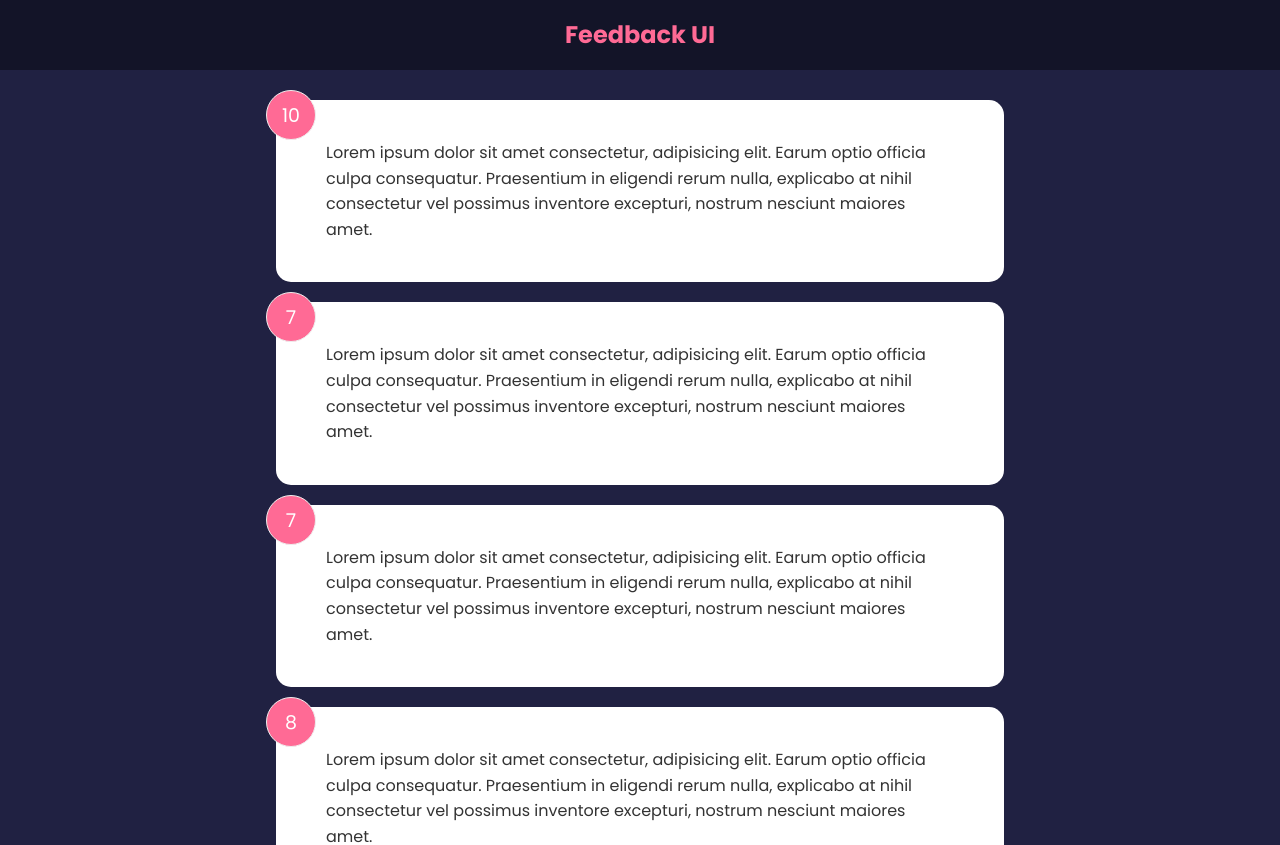
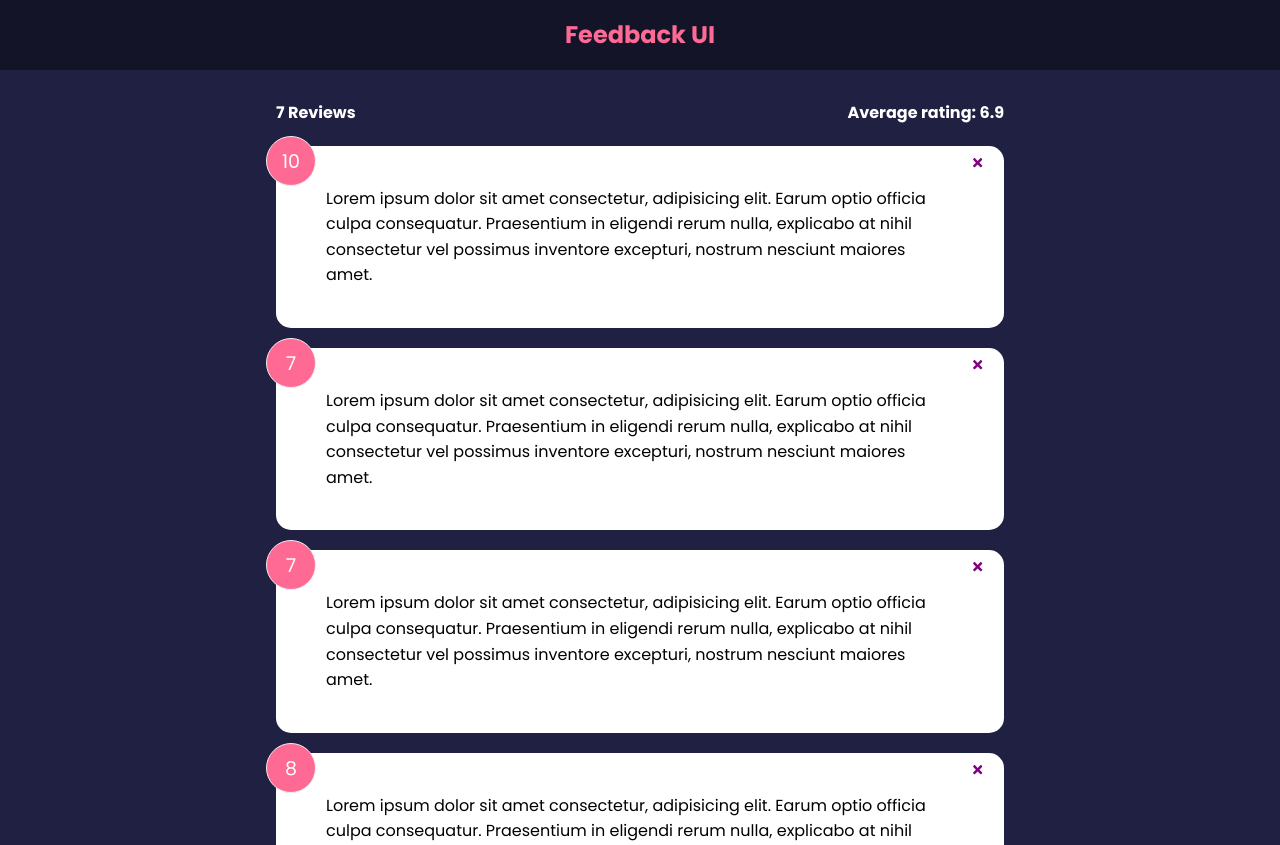
Before and after one commit to ol3gatron/Feedback-App, a React (Create React App) app: page / in a window 1280 px wide. Shown: the top 845 px of the page. Built offline with nearby package versions, Linux system fonts and the light colour scheme.

Commit message:
added feedback stats component

```diff
--- a/package.json
+++ b/package.json
@@ -8,6 +8,7 @@
     "@testing-library/user-event": "^13.5.0",
     "react": "^18.1.0",
     "react-dom": "^18.1.0",
+    "react-icons": "^4.3.1",
     "react-scripts": "5.0.1",
     "web-vitals": "^2.1.4"
   },
--- a/src/App.js
+++ b/src/App.js
@@ -1,16 +1,24 @@
 import {useState} from "react"
 import Header from "./components/Header"
 import FeedbackList from "./components/FeedbackList"
+import FeedbackStats from "./components/FeedbackStats"
 import FeedbackData from "./data/FeedbackData"
 
 function App() {
   const [feedback, setFeedback] = useState(FeedbackData)
 
+  const deleteFeedback = (id) => {
+    if (window.confirm("Are you sure you want to delete?")) {
+      setFeedback(feedback.filter((item) => item.id !== id))
+    }
+  }
+
   return (
     <>
       <Header />
       <div className="container">
-        <FeedbackList feedback={feedback}/>
+        <FeedbackStats feedback={feedback} />
+        <FeedbackList feedback={feedback} handleDelete={deleteFeedback}/>
       </div>
     </>
   )
--- a/src/components/FeedbackItem.jsx
+++ b/src/components/FeedbackItem.jsx
@@ -1,10 +1,22 @@
-function FeedbackItem({item}) {
+import {FaTimes} from "react-icons/fa"
+import {PropTypes} from "prop-types"
+import Card from "./shared/Card"
+
+function FeedbackItem({item, handleDelete}) {
   return (
-    <div className="card">
+    <Card>
       <div className="num-display">{item.rating}</div>
+      <button onClick={() => handleDelete(item.id)} className="close">
+        <FaTimes color="purple" />
+      </button>
       <div className="text-display">{item.text}</div>
-    </div>
+    </Card>
   )
 }
 
+FeedbackItem.propTypes = {
+  item: PropTypes.object.isRequired,
+}
+
+
 export default FeedbackItem
--- a/src/components/FeedbackList.jsx
+++ b/src/components/FeedbackList.jsx
@@ -1,6 +1,8 @@
+import {PropTypes} from "prop-types"
+
 import FeedbackItem from "./FeedbackItem"
 
-function FeedbackList({feedback}) {
+function FeedbackList({feedback, handleDelete}) {
   if (!feedback || feedback.length === 0) {
     return <p>No Feedback Yet</p>
   }
@@ -8,10 +10,20 @@ function FeedbackList({feedback}) {
   return (
     <div className="feedback-list">
       {feedback.map((item) => (
-        <FeedbackItem key={item.id} item={item} />
+        <FeedbackItem key={item.id} item={item} handleDelete={handleDelete} />
       ))}
     </div>
   )
 }
 
+FeedbackItem.propTypes = {
+  feedback: PropTypes.arrayOf(
+    PropTypes.shape({
+      id: PropTypes.number.isRequired,
+      text: PropTypes.string.isRequired,
+      rating: PropTypes.number.isRequired,
+    })
+  )
+}
+
 export default FeedbackList
--- /dev/null
+++ b/src/components/FeedbackStats.jsx
@@ -0,0 +1,23 @@
+import PropTypes from 'prop-types'
+
+function FeedbackStats({feedback}) {
+  // Calculate ratings avg
+  let average = feedback.reduce((acc, cur) => {
+    return acc + cur.rating
+  }, 0) / feedback.length
+
+  average = average.toFixed(1).replace(/[.,]0$/, "")
+
+  return (
+    <div className="feedback-stats">
+      <h4>{feedback.length} Reviews</h4>
+      <h4>Average rating: {isNaN(average) ? 0 : average}</h4>
+    </div>
+  )
+}
+
+FeedbackStats.propTypes = {
+  feedback: PropTypes.array.isRequired,
+}
+
+export default FeedbackStats
--- /dev/null
+++ b/src/components/shared/Card.jsx
@@ -0,0 +1,25 @@
+import {PropTypes} from "prop-types"
+
+function Card({children, reverse}) {
+  // return (
+  //   // <div className={`card ${reverse && "reverse"}`}>{children}</div>
+  // )
+
+  return (
+    <div className="card" style={{
+      backgroundColor: reverse ? "rgba(0,0,0,0.4)" : "#fff",
+      color: reverse ? "#fff" : "#000"
+    }}>{children}</div>
+  )
+}
+
+Card.defaultProps = {
+  reverse: false,
+}
+
+Card.propTypes = {
+  children: PropTypes.node.isRequired,
+  reverse: PropTypes.bool,
+}
+
+export default Card
```
Also changed, not shown: 1 other file (tests, documents, lock files or other folders).
